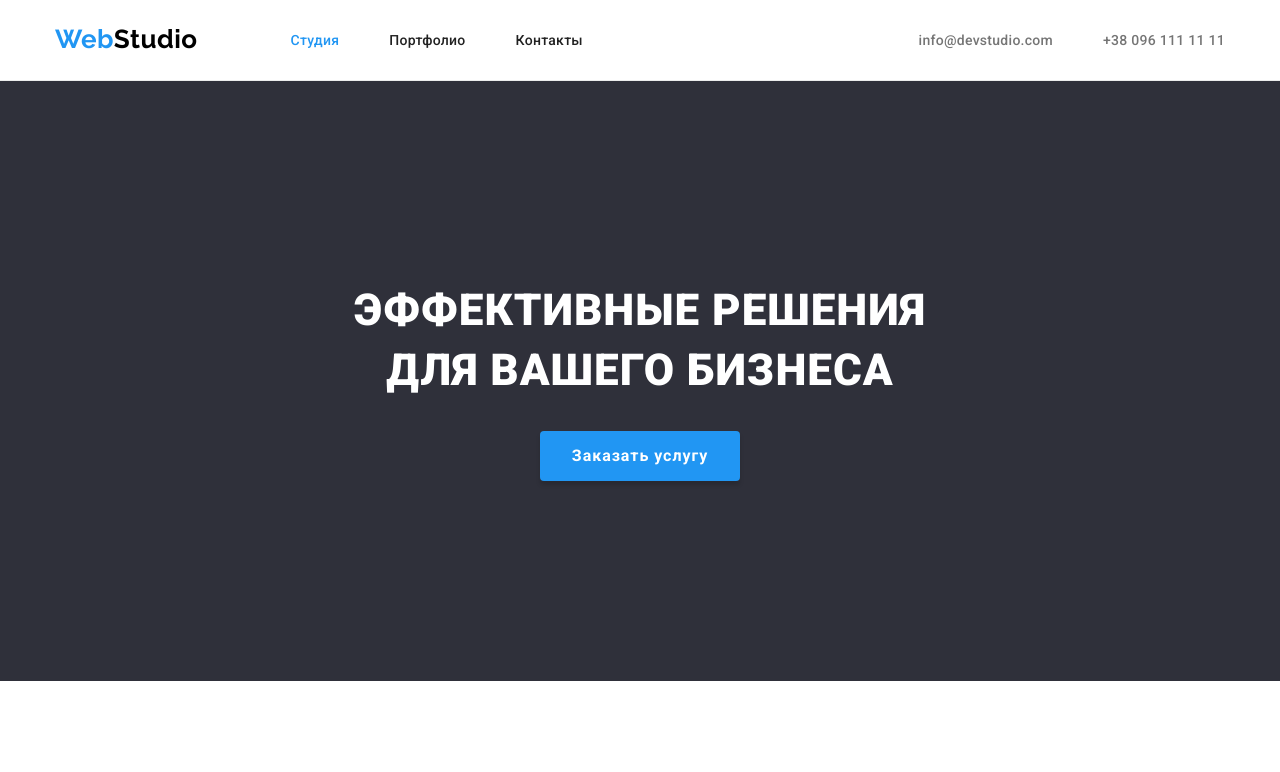
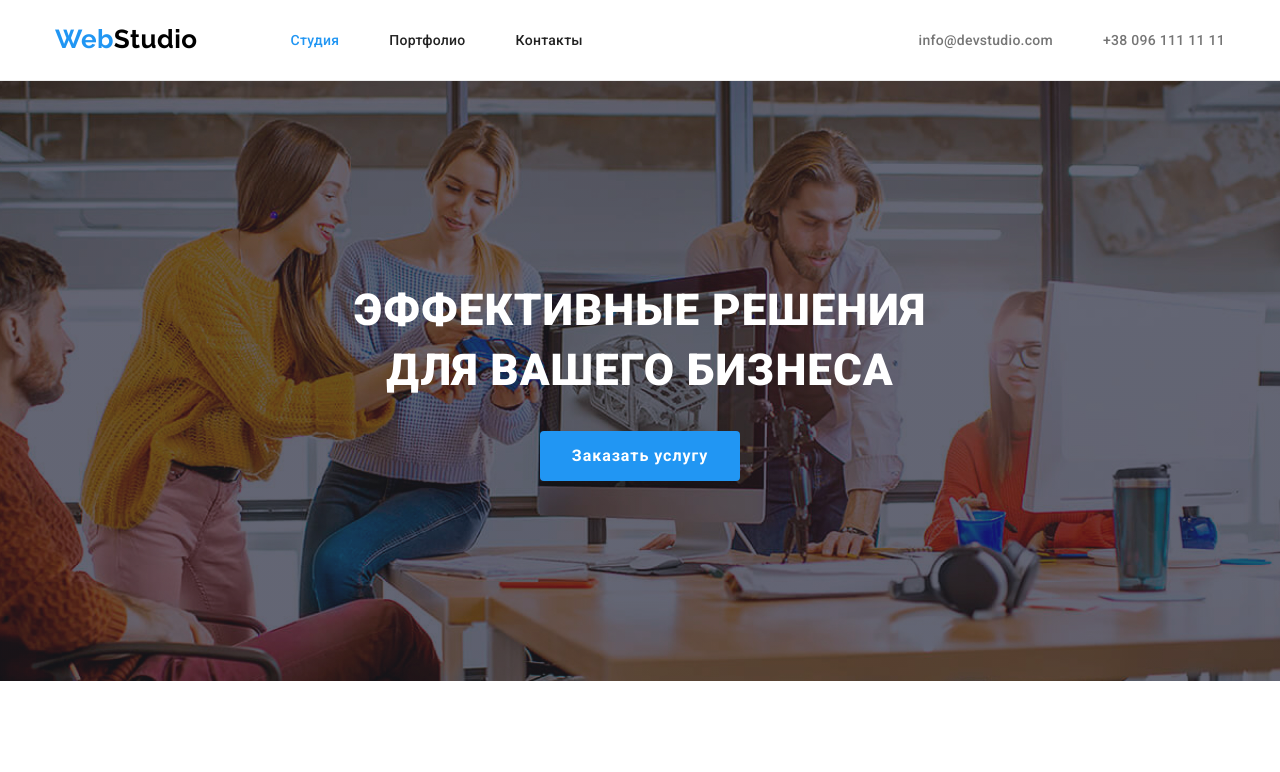
Before and after one commit to anna-khodyka/goit-markup-hw-03, a plain HTML site: page index.html in a window 1280 px wide. Shown: the top 772 px of the page. Drawn offline with nearby package versions, Linux system fonts and the light colour scheme.

Commit message:
Оптимизированы jmg и добавлен фон в Hero

```diff
--- a/css/styles.css
+++ b/css/styles.css
@@ -163,12 +163,27 @@ header {
 
 /*Hero секция*/
 .hero {
+  display: flex;
+  flex-direction: column;
+  justify-content: center;
+  text-align: center;
+
   height: 600px;
-  padding-top: 200px;
+  max-width: 1600px;
+  margin-right: auto;
+  margin-left: auto;
+
   background-color: var(--dark-background);
-  /*background-image: url("../images/hero-img.jpg");*/
+  background-image: linear-gradient(
+      to right,
+      rgba(47, 48, 58, 0.4),
+      rgba(47, 48, 58, 0.4)
+    ),
+    url("../images/hero-img.jpg");
+  background-position: center;
+  background-size: cover;
+
   color: var(--primary-white-color);
-  text-align: center;
   letter-spacing: 0.06em;
 }
 
@@ -196,8 +211,13 @@ header {
   line-height: 1.87;
   color: var(--primary-white-color);
   background-color: var(--accent-background);
-  box-shadow: 0px 4px 4px rgba(0, 0, 0, 0.15);
+  /*box-shadow: 0px 4px 4px rgba(0, 0, 0, 0.15);*/
   border-radius: 4px;
+}
+
+.hero-button:focus,
+.hero-button:hover {
+  filter: drop-shadow(0px 4px 4px rgba(0, 0, 0, 0.25));
 }
 
 .features ul {
```
Also changed, not shown: index.html (+1 -0 lines), images/facebook.svg (added), images/instagram.svg (added), images/linkedin.svg (added), images/symbol-defs opt.svg (added), images/symbol-defs.svg (added), images/twitter.svg (added).
